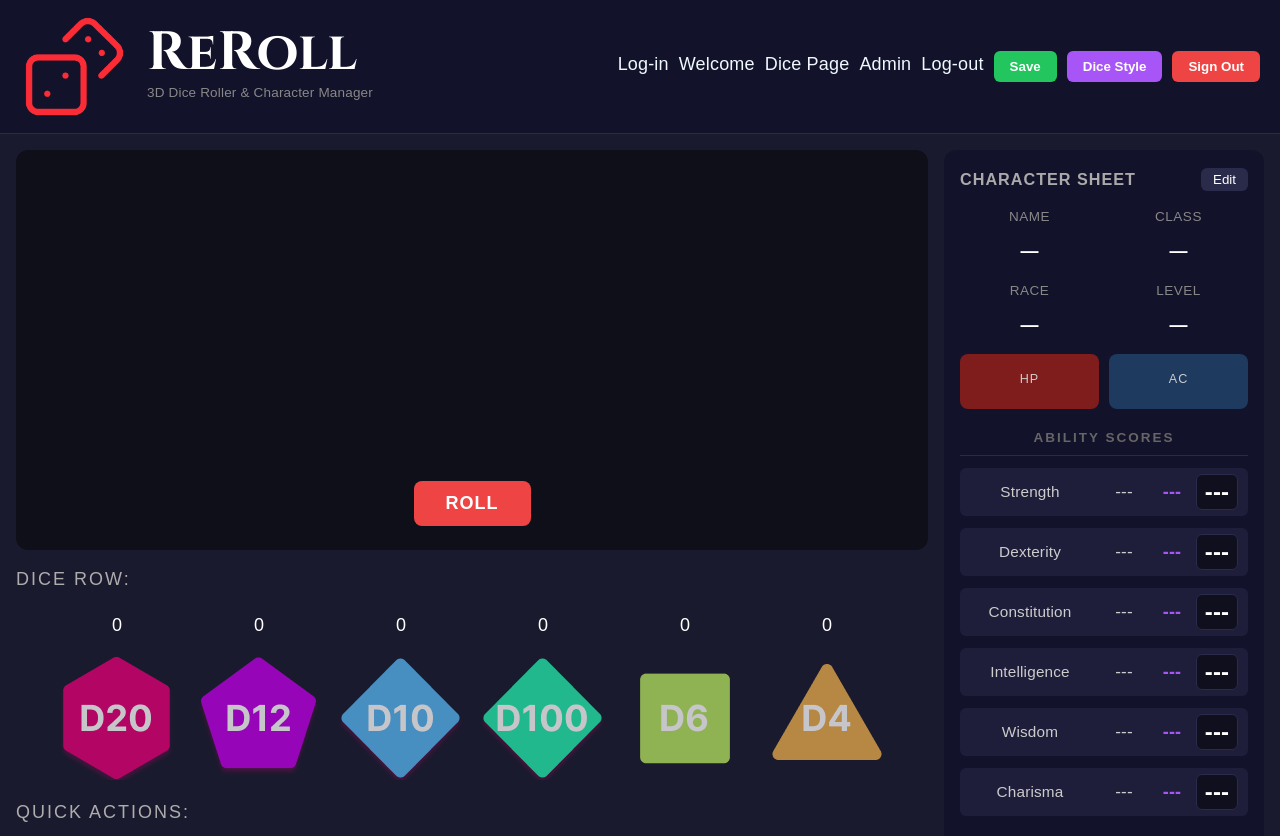
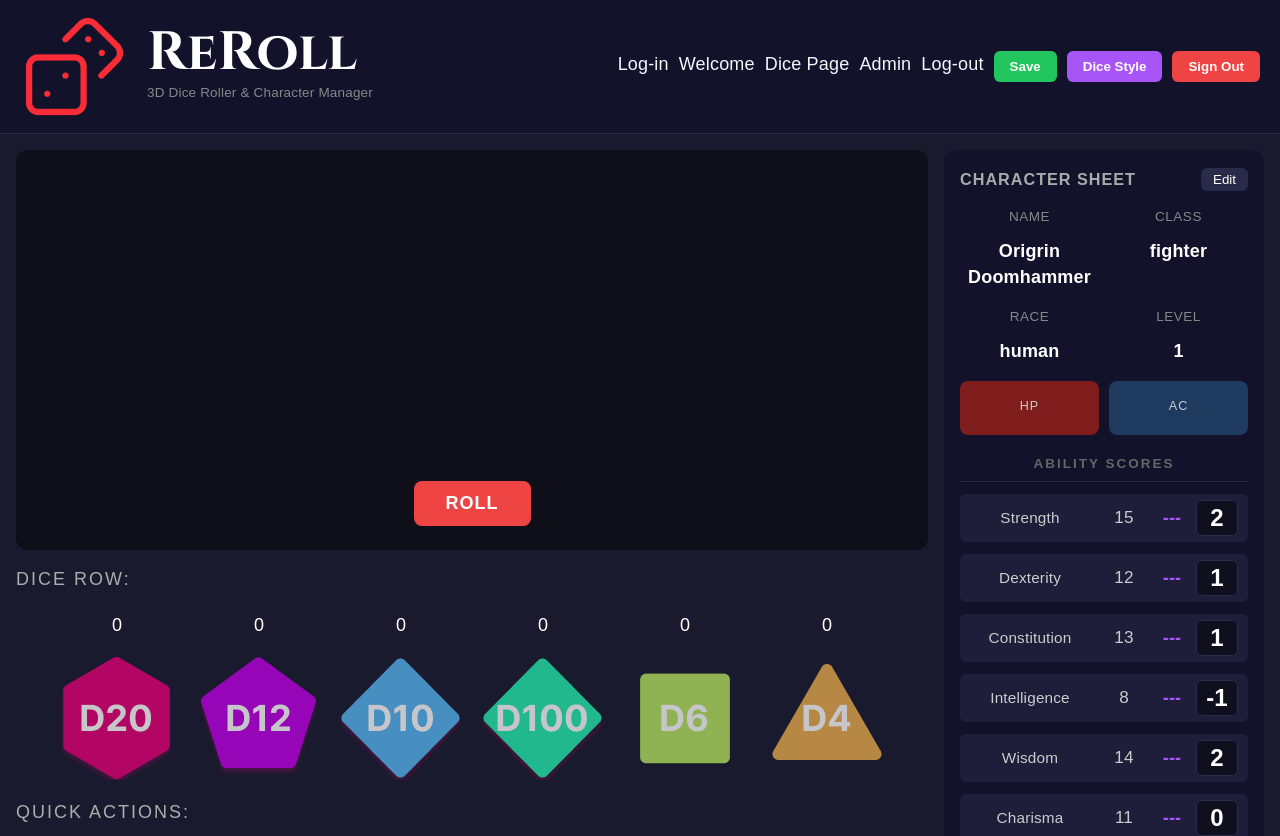
Before and after one commit to J-AGGERHOLM/diceRoller, a Svelte app in the folder client/: page /dicePage in a window 1280 px wide. Shown: the top 836 px of the page. Built offline with nearby package versions, Linux system fonts and the light colour scheme.

Commit message:
proxy data now loads into charactersheet

```diff
--- a/client/src/components/CharacterSheet/CharacterSheet.svelte
+++ b/client/src/components/CharacterSheet/CharacterSheet.svelte
@@ -1,4 +1,6 @@
 <script>
+  import { selectedCharacter } from "../../stores/characterStore";
+  import { calculateModifier } from "../../util/dndCalculations.js"
   // ============== is edit mode ============== //
   let editMode = false;
 
@@ -42,39 +44,39 @@
 
   <!-- Character info fields -->
   <div class="info-grid">
-    <div class="field">
+    <div class="display">
       <label>Name</label>
       {#if editMode}
         <input type="text" bind:value={name} placeholder="Character name" />
       {:else}
-        <span class="display-value">{name || '—'}</span>
+        <span class="display-value">{$selectedCharacter?.name || '—'}</span>
       {/if}
     </div>
 
-    <div class="field">
+    <div class="display">
       <label>Class</label>
       {#if editMode}
         <select></select>
       {:else}
-        <span class="display-value">{selectedClass || '—'}</span>
+        <span class="display-value">{$selectedCharacter?.className || '—'}</span>
       {/if}
     </div>
 
-    <div class="field">
+    <div class="display">
       <label>Race</label>
       {#if editMode}
         <select>
         </select>
       {:else}
-        <span class="display-value">{selectedRace || '—'}</span>
+        <span class="display-value">{$selectedCharacter?.race || '—'}</span>
       {/if}
     </div>
 
-    <div class="field">
+    <div class="display">
       <label>Level</label>
       {#if editMode}
       {:else}
-        <span class="display-value">{level || '—'}</span>
+        <span class="display-value">{$selectedCharacter?.level || '—'}</span>
       {/if}
     </div>
   </div>
@@ -98,10 +100,10 @@
       {#if editMode}
         <input/>
       {:else}
-        <span class="ability-input-display"> --- </span>
+        <span class="ability-input-display"> {$selectedCharacter?.abilities?.[ability.key] ?? '---'} </span>
       {/if}
         <span class="racial-bonus">---</span>
-        <span class="modifier">---</span>
+        <span class="modifier">{calculateModifier($selectedCharacter?.abilities?.[ability.key] ?? '---')}</span>
     </div>
   {/each}
 
@@ -111,7 +113,7 @@
     <div class="save-row">
       <span class="proficiency-toggle"></span>
       <span class="save-name">{save.name}</span>
-      <span class="save-mod">---</span>
+      <span class="save-mod">{calculateModifier($selectedCharacter?.abilities?.[save.key]) ?? '---'}</span>
     </div>
   {/each}
 
@@ -159,7 +161,7 @@
     gap: 10px;
   }
 
-  .field label {
+  .display label {
     display: block;
     font-size: 0.75rem;
     color: #888;
@@ -168,7 +170,7 @@
     letter-spacing: 0.5px;
   }
 
-  .field input, .field select {
+  .display input, .display select {
     width: 100%;
     background-color: #1e1e3a;
     border: 1px solid #2a2a4a;
--- /dev/null
+++ b/client/src/stores/characterStore.js
@@ -0,0 +1,28 @@
+import { writable, readable, get } from 'svelte/store';
+
+export const characters = writable([
+  {
+    id: 1,
+    name: 'Origrin Doomhammer',
+    level: 1,
+    race: 'human',
+    className: 'fighter',
+
+    abilities: {
+      str: 15,
+      dex: 12,
+      con: 13,
+      int: 8,
+      wis: 14,
+      cha: 11,
+    },
+  },
+]);
+
+export const selectedCharacterID = writable(1);
+
+export const selectedCharacter = writable(
+  get(characters).find((character) => {
+    return character.id === get(selectedCharacterID);
+  }),
+);
--- /dev/null
+++ b/client/src/util/dndCalculations.js
@@ -0,0 +1,3 @@
+export function calculateModifier(abilityScore) {
+  return Math.floor((abilityScore - 10) / 2);
+}
```
Also changed, not shown: 1 other file (tests, documents, lock files or other folders).
